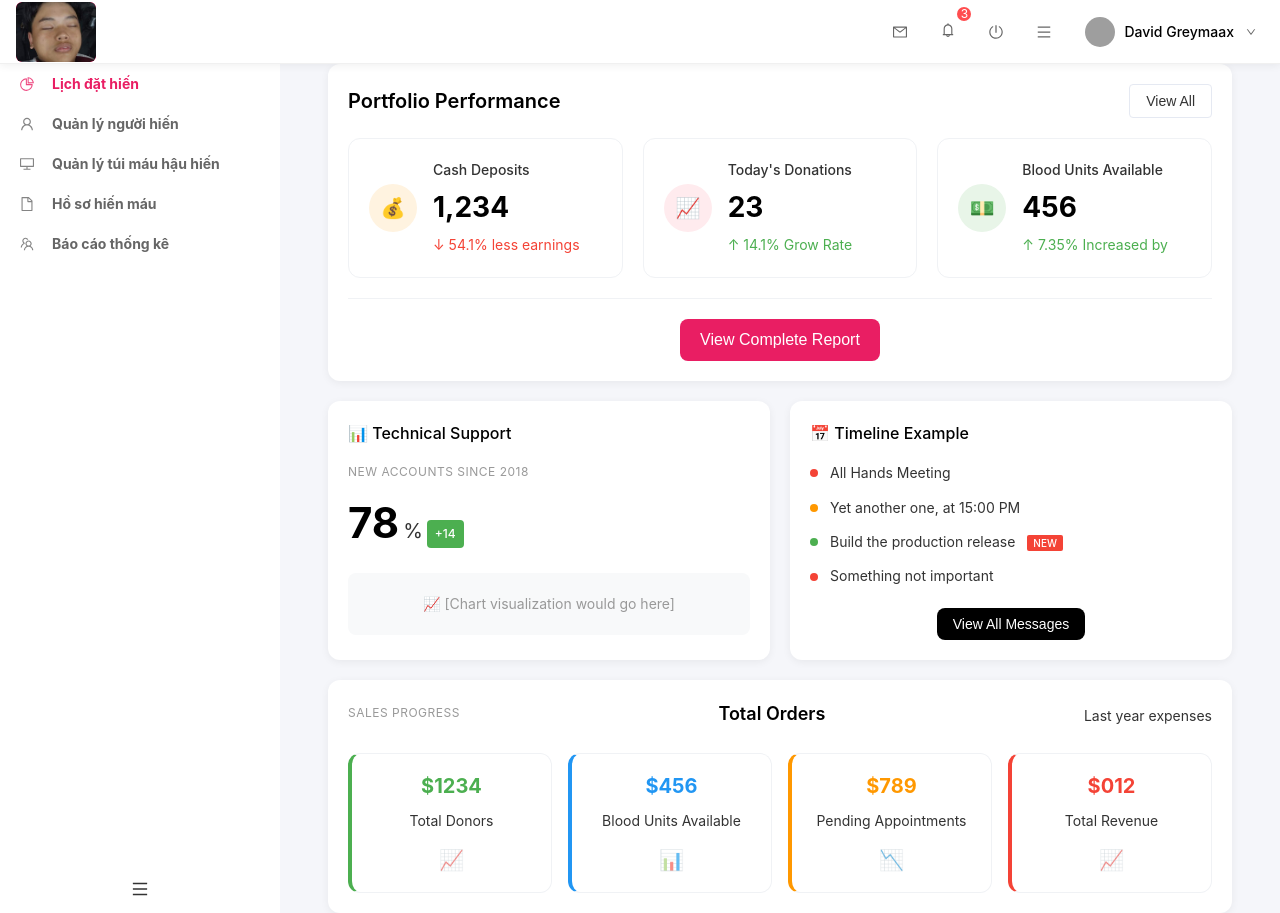
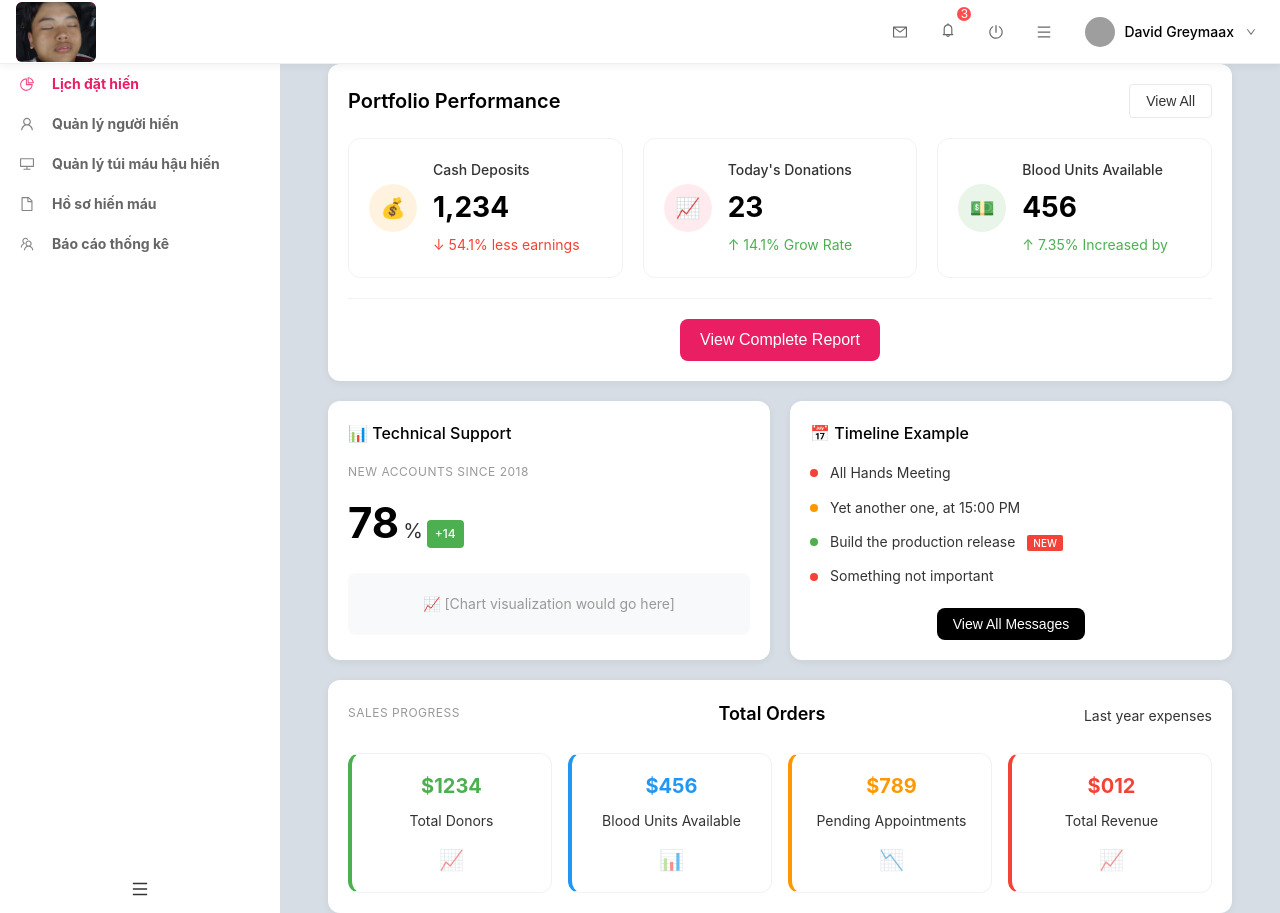
Before and after one commit to SWP301-Blood-Donation-Support-System/Front-End-React, a React (Create React App) app: page /staff in a window 1280 px wide. Built offline with nearby package versions, Linux system fonts and the light colour scheme; grey boxes are pictures that could not be loaded.

Commit message:
update background colour

```diff
--- a/src/styles/pages/_staff.scss
+++ b/src/styles/pages/_staff.scss
@@ -1,7 +1,7 @@
 // Staff Page Styles
 .staff-layout {
   min-height: 100vh;
-  background: #f5f6fa;
+  background: #d6dde4;
 }
 
 // Staff Header (Horizontal Navigation)
@@ -255,7 +255,7 @@
 
 // Content Layout
 .staff-content-layout {
-  background: #f5f6fa;
+  background: #d6dde4;
 }
 
 .staff-header-old {
@@ -269,7 +269,7 @@
   margin: 0;
   padding: $spacing-xl $spacing-xl;
   min-height: calc(100vh - 240px); // Account for header and footer
-  background: #f5f6fa;
+  background: #d6dde4;
 }
 
 // Header Section
```
